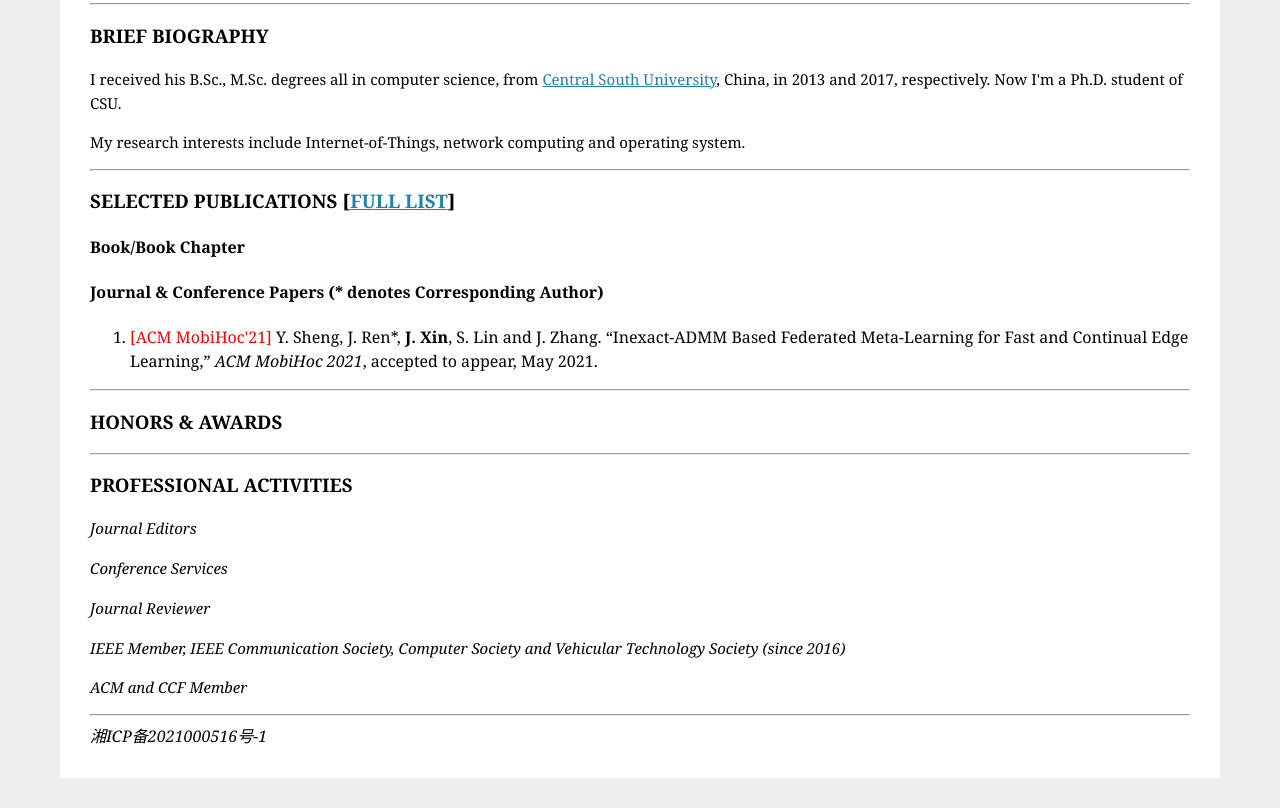
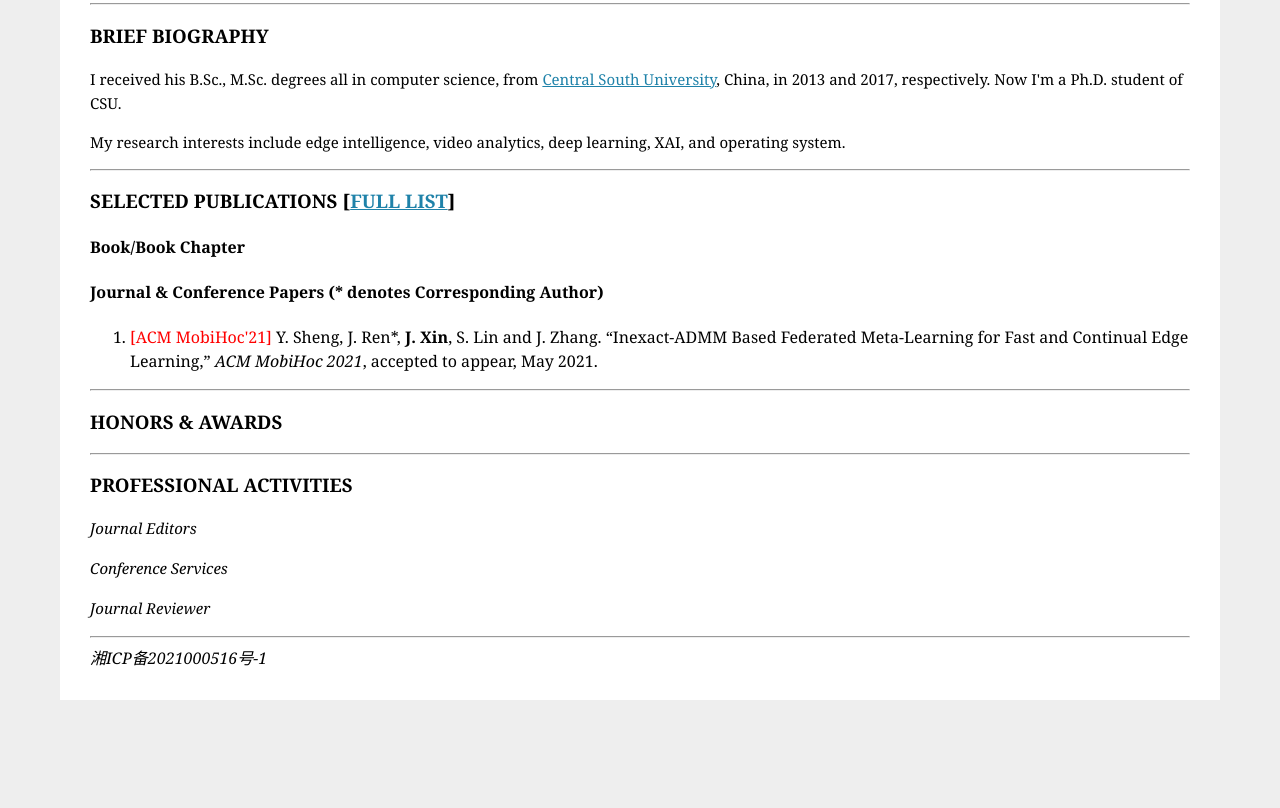
Before and after one commit to XinJiang1994/xinjiang1994.github.io, a plain HTML site: page index.html in a window 1280 px wide. Shown: the part 380-1188 px from the top of the page. After the commit the page ends 1110 px from the top, so only its background shows below. Drawn offline with Linux system fonts and the light colour scheme.

Commit message:
Add files via upload
update index

```diff
--- a/index.html
+++ b/index.html
@@ -38,7 +38,7 @@
 <h3>BRIEF BIOGRAPHY</h3>
 <p>I received his B.Sc., M.Sc. degrees all in computer science, from <a href="http://www.csu.edu.cn" target="_blank">Central South University</a>, China, in 2013 and 2017, respectively. Now I'm a Ph.D. student of CSU.</p>
 
-<p>My research interests include Internet-of-Things, network computing and operating system. </p>
+<p>My research interests include edge intelligence, video analytics, deep learning, XAI, and operating system. </p>
 <hr>
 <h3>SELECTED PUBLICATIONS [<a href="https://scholar.google.com/citations?user=1oTZZq0AAAAJ&hl=en" target="_blank">FULL LIST</a>]</h3>
 <h4>Book/Book Chapter</h4>
@@ -73,8 +73,7 @@
 <ul>
 
 </ul>
-<p><em>IEEE Member, IEEE Communication Society, Computer Society and Vehicular Technology Society (since 2016)</em></p>
-<p><em>ACM and CCF Member</em></p>
+
 <hr>
 <!-- <div id="clustrmaps-widget"></div><script type="text/javascript">var _clustrmaps = {'url' : 'http://ece.uwaterloo.ca/~j27ren/', 'user' : 1160185, 'server' : '4', 'id' : 'clustrmaps-widget', 'version' : 1, 'date' : '2015-02-26', 'lang' : 'en', 'corners' : 'square' };(function (){ var s = document.createElement('script'); s.type = 'text/javascript'; s.async = true; s.src = 'http://www4.clustrmaps.com/counter/map.js'; var x = document.getElementsByTagName('script')[0]; x.parentNode.insertBefore(s, x);})();</script><noscript><a href="http://www4.clustrmaps.com/user/ff811b3f9"><img src="http://www4.clustrmaps.com/stats/maps-no_clusters/ece.uwaterloo.ca-~j27ren--thumb.jpg" alt="Locations of visitors to this page" /></a></noscript> -->
 <!--My homepage has been visited &nbsp;<a target="_blank" title="Visit Counter" href="http://gostats.cn"><img alt="Visit Counter"
```
